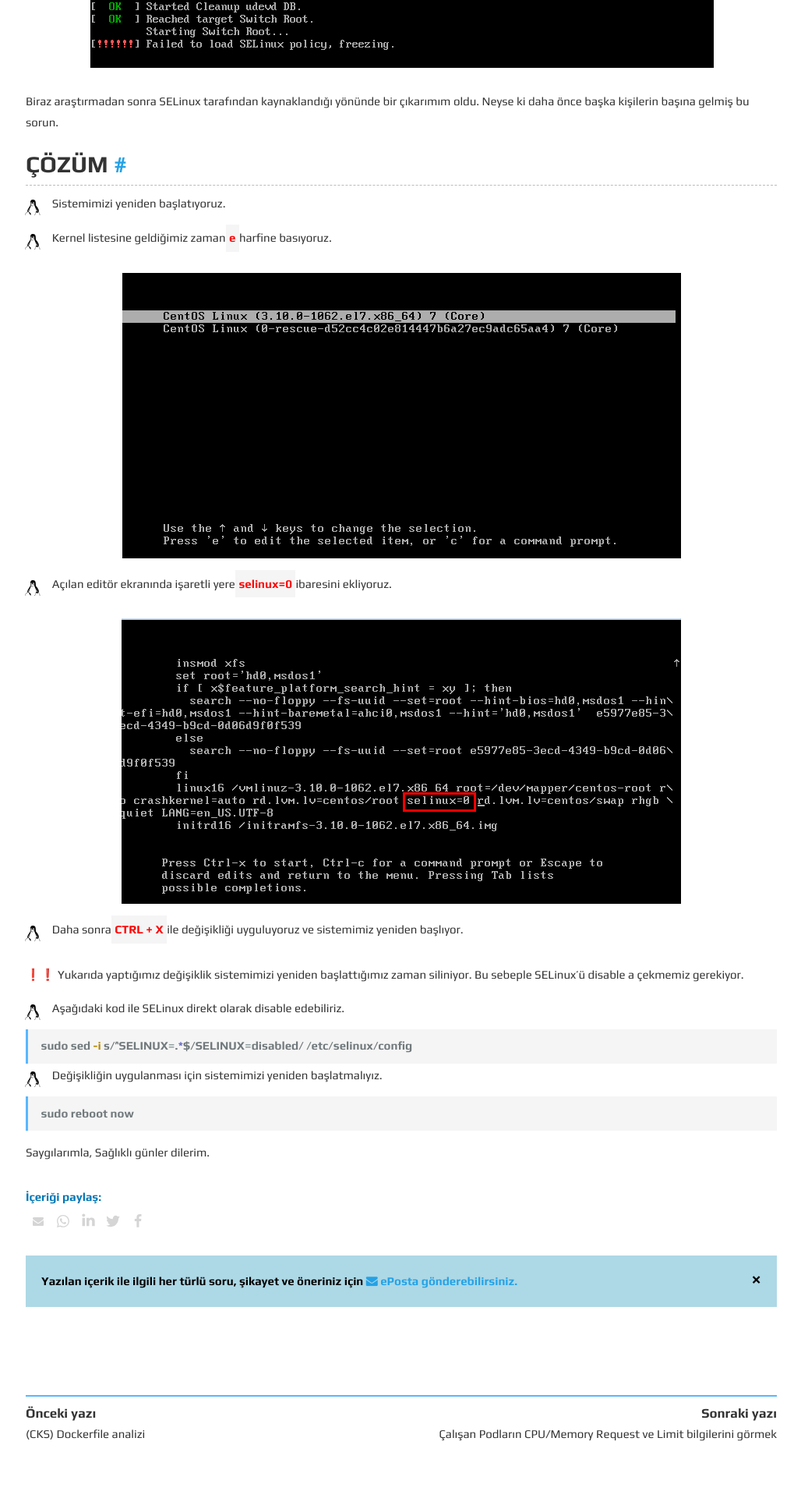
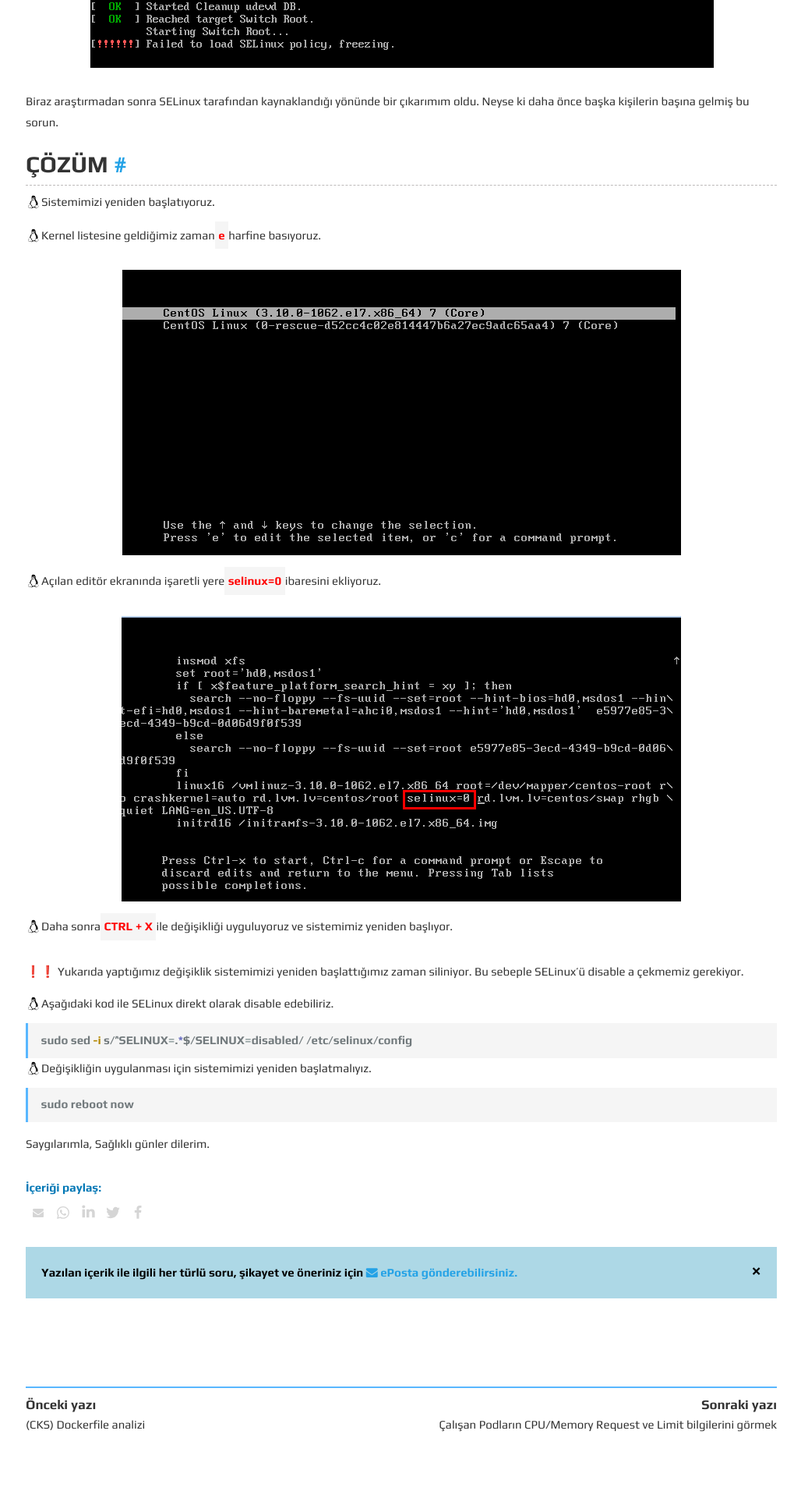
Before and after one commit to sercangezer/sercangezer.github.io, a Jekyll site: the page built from _posts/2023-02-08-Centos7-failed-to-load-selinux-policy-freezing-hatasi.md, in a window 1280 px wide. Shown: the part 959-2871 px from the top of the page at 78% size, without its empty margins (125-1153 px from the left). Built offline with Jekyll 4.4.1, drawn with Linux system fonts in a browser that asks for light colours.

Commit message:
css li tmux düzenlendi.

```diff
--- a/_sass/_main.scss
+++ b/_sass/_main.scss
@@ -341,15 +341,11 @@ b {
 }
 
 .post ul li::before {
-  color: transparent;
   font-size: 1px;
   content: " ";
-  margin-left: -1.3em;
-  margin-right: 15px;
-  margin-top: 10px;
   padding: 10px;
   background-color: black;
-  -webkit-mask-image: url("../assets/linux.svg");
+  -webkit-mask-image: url("../assets/linux-tmux.svg");
   -webkit-mask-size: cover;
 }
 
```
Also changed, not shown: assets/linux-tmux.svg (added), assets/linux.svg (deleted).
